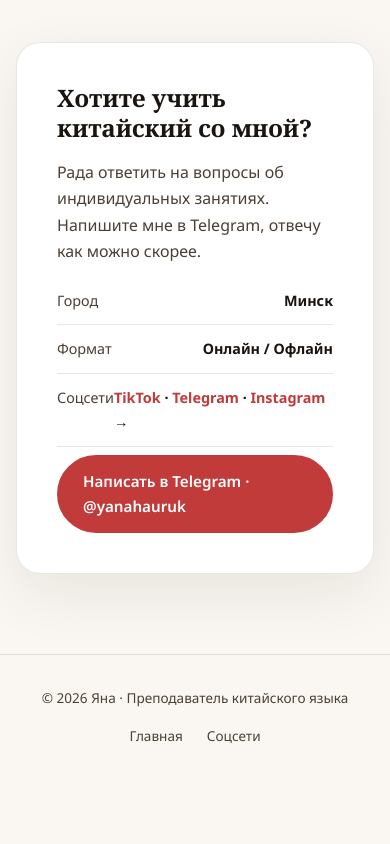
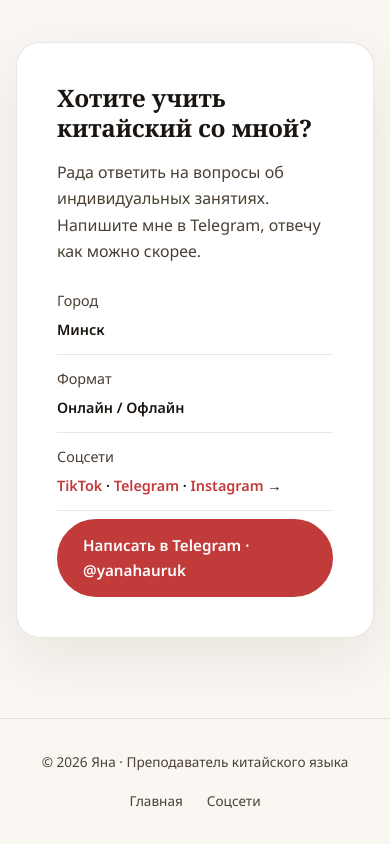
Before and after one commit to yanahauruk/yana-g-portfolio, a plain HTML site: page index.html in a window 390 px wide. Shown: the part 5919-6763 px from the top of the page. Before the commit the page ends 6699 px from the top, so only its background shows below. Drawn offline with Linux system fonts and the light colour scheme.

Commit message:
Fix mobile overlap in contact social links row.
Stack contact meta labels and values vertically on small screens so Соцсети and TikTok no longer collide.

Co-authored-by: Cursor <cursoragent@cursor.com>

```diff
--- a/styles.css
+++ b/styles.css
@@ -455,11 +455,21 @@ img { max-width: 100%; display: block; }
 .contact-meta li {
   display: flex;
   justify-content: space-between;
+  align-items: flex-start;
+  gap: 1rem;
   padding-bottom: 0.75rem;
   border-bottom: 1px solid var(--border);
   font-size: 0.9rem;
 }
-.contact-meta span { color: var(--ink-soft); }
+.contact-meta span {
+  color: var(--ink-soft);
+  flex-shrink: 0;
+}
+.contact-meta strong {
+  text-align: right;
+  font-weight: 600;
+  min-width: 0;
+}
 
 .form-note {
   font-size: 0.75rem;
@@ -655,4 +665,11 @@ img { max-width: 100%; display: block; }
   .stats { grid-template-columns: 1fr 1fr; }
   .preview-grid { grid-template-columns: 1fr 1fr; }
   .footer-inner { flex-direction: column; gap: 1rem; text-align: center; }
+
+  .contact-meta li {
+    flex-direction: column;
+    align-items: flex-start;
+    gap: 0.35rem;
+  }
+  .contact-meta strong { text-align: left; }
 }
```
